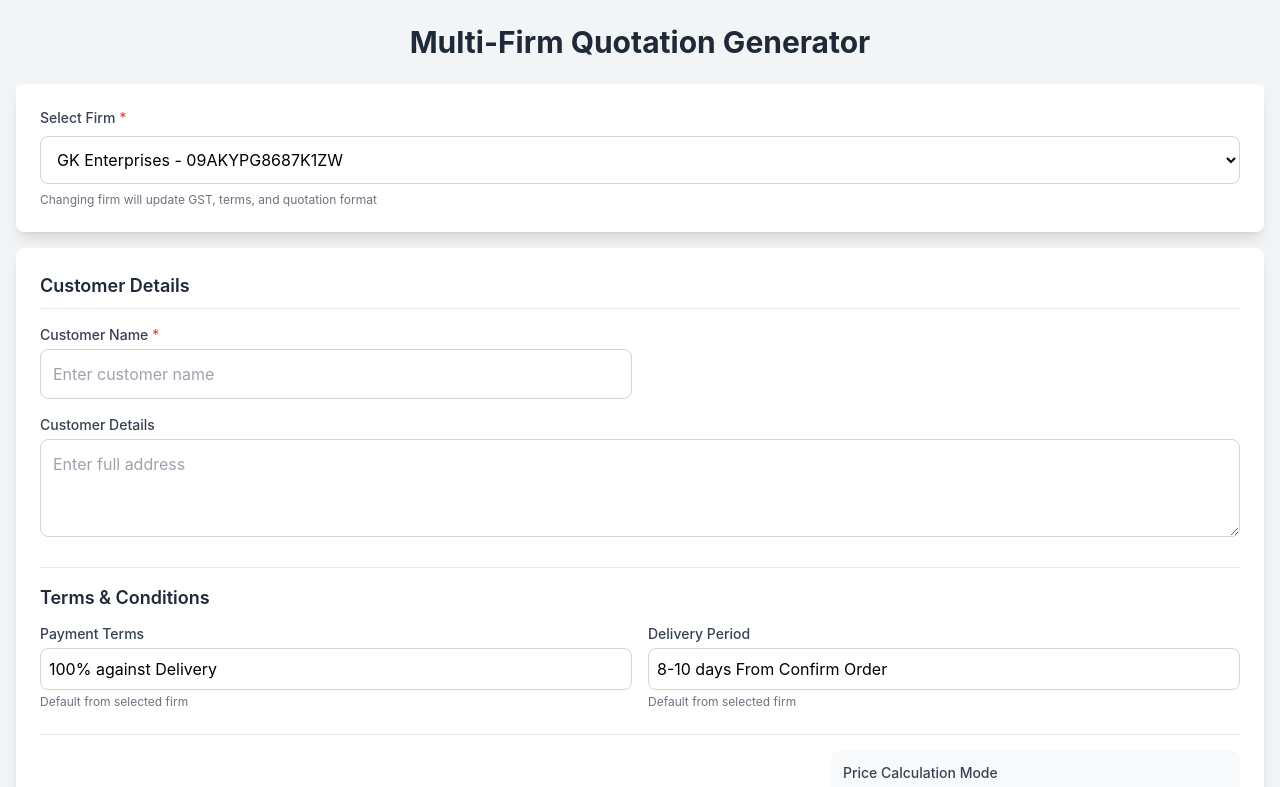
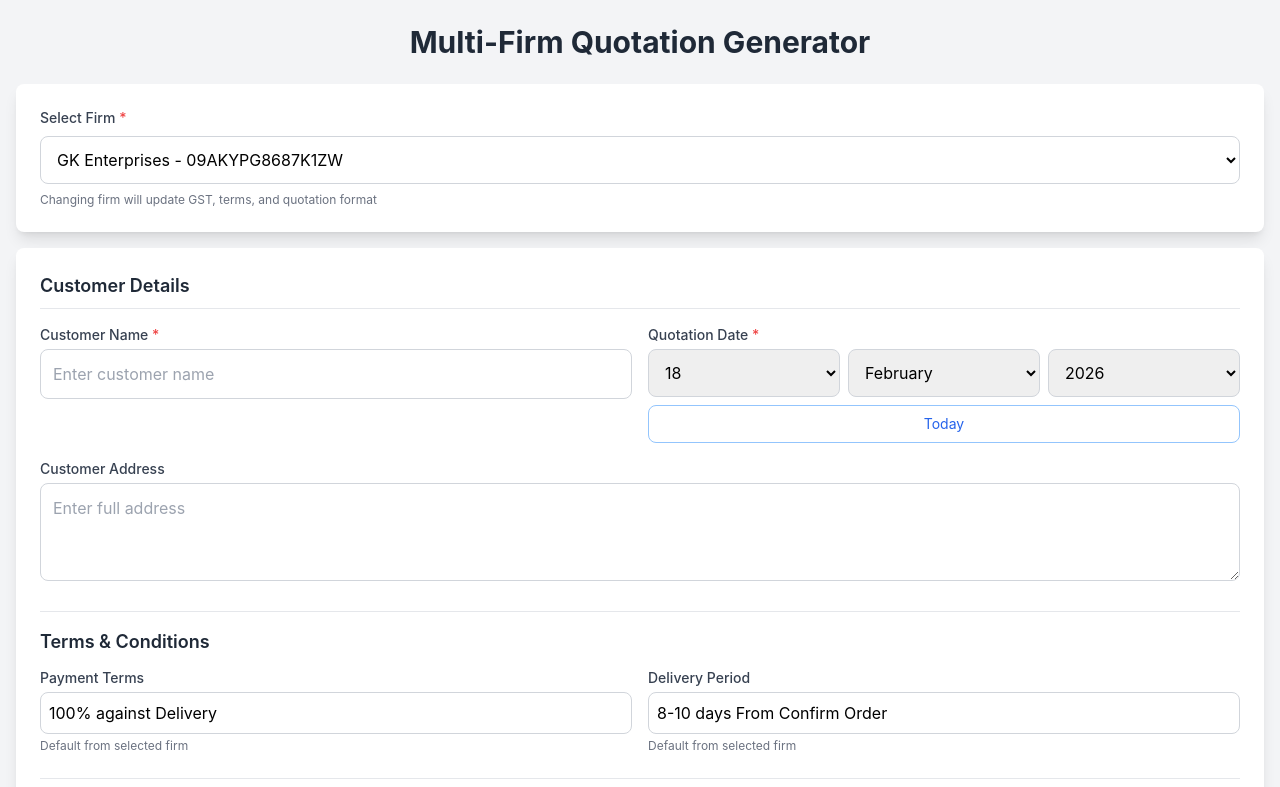
Before and after one commit to Saurabhkumar9/GK-Enterprises-Quotation-generator, a React (Vite) app: page / in a window 1280 px wide. Shown: the top 787 px of the page. Built offline with nearby package versions, Linux system fonts and the light colour scheme.

Commit message:
feat: add manual date selection for quotations
Users can now select any date for quotations instead of auto-generating current date. Defaults to today's date with option to reset.

Date: 2026-02-20

```diff
--- a/index.html
+++ b/index.html
@@ -3,7 +3,10 @@
   <head>
     <meta charset="UTF-8" />
     <link rel="icon" type="image/svg+xml" href="/logo.jpeg" />
-    <meta name="viewport" content="width=device-width, initial-scale=1.0" />
+     <meta
+  name="viewport"
+  content="width=device-width, initial-scale=1.0, maximum-scale=1.0, user-scalable=no"
+/>
 
     <!-- Meta Description -->
     <meta
--- a/package.json
+++ b/package.json
@@ -15,6 +15,7 @@
     "jspdf": "^4.1.0",
     "jspdf-autotable": "^5.0.7",
     "react": "^19.2.0",
+    "react-datepicker": "^9.1.0",
     "react-dom": "^19.2.0",
     "react-hook-form": "^7.71.1",
     "react-hot-toast": "^2.6.0",
--- a/src/components/forms/CustomerForm.jsx
+++ b/src/components/forms/CustomerForm.jsx
@@ -1,8 +1,61 @@
-import React from 'react';
+import React, { useState, useEffect } from 'react';
 import { useFormContext } from 'react-hook-form';
 
 export default function CustomerForm() {
-  const { register, formState: { errors } } = useFormContext();
+  const { register, formState: { errors }, setValue, watch } = useFormContext();
+  const selectedDate = watch('quotationDate');
+
+  // State for manual date inputs
+  const [day, setDay] = useState('');
+  const [month, setMonth] = useState('');
+  const [year, setYear] = useState('');
+
+  // Get today's date
+  const today = new Date();
+  const todayStr = today.toISOString().split('T')[0];
+
+  // Generate options for day, month, year
+  const days = Array.from({ length: 31 }, (_, i) => i + 1);
+  const months = [
+    { value: '01', label: 'January' },
+    { value: '02', label: 'February' },
+    { value: '03', label: 'March' },
+    { value: '04', label: 'April' },
+    { value: '05', label: 'May' },
+    { value: '06', label: 'June' },
+    { value: '07', label: 'July' },
+    { value: '08', label: 'August' },
+    { value: '09', label: 'September' },
+    { value: '10', label: 'October' },
+    { value: '11', label: 'November' },
+    { value: '12', label: 'December' }
+  ];
+  const currentYear = new Date().getFullYear();
+  const years = Array.from({ length: 10 }, (_, i) => currentYear - 5 + i);
+
+  // Update form value when manual inputs change
+  useEffect(() => {
+    if (day && month && year) {
+      const formattedDay = day.toString().padStart(2, '0');
+      const formattedMonth = month.toString().padStart(2, '0');
+      const dateStr = `${year}-${formattedMonth}-${formattedDay}`;
+      setValue('quotationDate', dateStr);
+    }
+  }, [day, month, year, setValue]);
+
+  // Set today's date
+  const setToday = () => {
+    const today = new Date();
+    setDay(today.getDate());
+    setMonth((today.getMonth() + 1).toString().padStart(2, '0'));
+    setYear(today.getFullYear());
+    setValue('quotationDate', todayStr);
+  };
+
+  // Initialize with today's date on mount
+  useEffect(() => {
+    setToday();
+  }, []);
 
   return (
     <div className="space-y-4">
@@ -10,7 +63,9 @@ export default function CustomerForm() {
         Customer Details
       </h2>
 
+      {/* Customer Name and Date in same row */}
       <div className="grid grid-cols-1 md:grid-cols-2 gap-4">
+        {/* Customer Name - Left Side */}
         <div>
           <label className="block text-sm font-medium text-gray-700 mb-1">
             Customer Name <span className="text-red-500">*</span>
@@ -27,24 +82,72 @@ export default function CustomerForm() {
           )}
         </div>
 
-        {/* <div>
+        {/* Date Selection - Right Side with manual inputs */}
+        <div>
           <label className="block text-sm font-medium text-gray-700 mb-1">
-            Customer GST (Optional)
+            Quotation Date <span className="text-red-500">*</span>
           </label>
-          <input
-            {...register('customer.gst')}
-            className="w-full p-3 border border-gray-300 rounded-lg focus:ring-2 focus:ring-blue-500"
-            placeholder="Enter GST number"
-          />
-        </div> */}
+          <div className="space-y-2">
+            <div className="grid grid-cols-3 gap-2">
+              {/* Day Dropdown */}
+              <select
+                value={day}
+                onChange={(e) => setDay(e.target.value)}
+                className="p-3 border border-gray-300 rounded-lg focus:ring-2 focus:ring-blue-500"
+              >
+                <option value="">Day</option>
+                {days.map(d => (
+                  <option key={d} value={d}>{d}</option>
+                ))}
+              </select>
+
+              {/* Month Dropdown */}
+              <select
+                value={month}
+                onChange={(e) => setMonth(e.target.value)}
+                className="p-3 border border-gray-300 rounded-lg focus:ring-2 focus:ring-blue-500"
+              >
+                <option value="">Month</option>
+                {months.map(m => (
+                  <option key={m.value} value={m.value}>{m.label}</option>
+                ))}
+              </select>
+
+              {/* Year Dropdown */}
+              <select
+                value={year}
+                onChange={(e) => setYear(e.target.value)}
+                className="p-3 border border-gray-300 rounded-lg focus:ring-2 focus:ring-blue-500"
+              >
+                <option value="">Year</option>
+                {years.map(y => (
+                  <option key={y} value={y}>{y}</option>
+                ))}
+              </select>
+            </div>
+
+            <button
+              type="button"
+              onClick={setToday}
+              className="w-full px-4 py-2 text-sm text-blue-600 hover:text-blue-800 border border-blue-300 rounded-lg hover:bg-blue-50 transition-colors"
+            >
+              Today
+            </button>
+
+            {errors.quotationDate && (
+              <p className="text-sm text-red-600">{errors.quotationDate.message}</p>
+            )}
+          </div>
+        </div>
       </div>
 
+      {/* Customer Address - Full Width Below */}
       <div>
         <label className="block text-sm font-medium text-gray-700 mb-1">
-          Customer Details <span className="text-red-500"></span>
+          Customer Address
         </label>
         <textarea
-          {...register('customer.address', )}
+          {...register('customer.address')}
           rows="3"
           className={`w-full p-3 border rounded-lg focus:ring-2 focus:ring-blue-500 ${
             errors.customer?.address ? 'border-red-500' : 'border-gray-300'
--- a/src/components/quotation/QuotationTemplate.jsx
+++ b/src/components/quotation/QuotationTemplate.jsx
@@ -40,13 +40,28 @@ export default function QuotationTemplate({ firmId }) {
     }
   }, [firm?.quotationPrefix]);
 
-  const date = new Date().toLocaleString('en-GB', {
-    day: '2-digit',
-    month: '2-digit',
-    year: 'numeric',
-    hour: '2-digit',
-    minute: '2-digit'
-  });
+  // Format date from form or use current date (DATE ONLY - NO TIME)
+  const getFormattedDate = () => {
+    const selectedDate = formData.quotationDate;
+
+    if (selectedDate) {
+      const date = new Date(selectedDate);
+      return date.toLocaleDateString('en-GB', {
+        day: '2-digit',
+        month: '2-digit',
+        year: 'numeric'
+      });
+    }
+
+    // Fallback to current date if no date selected
+    return new Date().toLocaleDateString('en-GB', {
+      day: '2-digit',
+      month: '2-digit',
+      year: 'numeric'
+    });
+  };
+
+  const date = getFormattedDate();
 
   const handleDownloadPDF = useCallback(async () => {
     if (isGenerating) return;
@@ -136,7 +151,7 @@ export default function QuotationTemplate({ firmId }) {
       firm,
       formData,
       quotationRef,
-      date,
+      date, // Now this is only date, no time
       items,
       subTotal,
       gstAmount,
```
Also changed, not shown: 1 other file (tests, documents, lock files or other folders).
